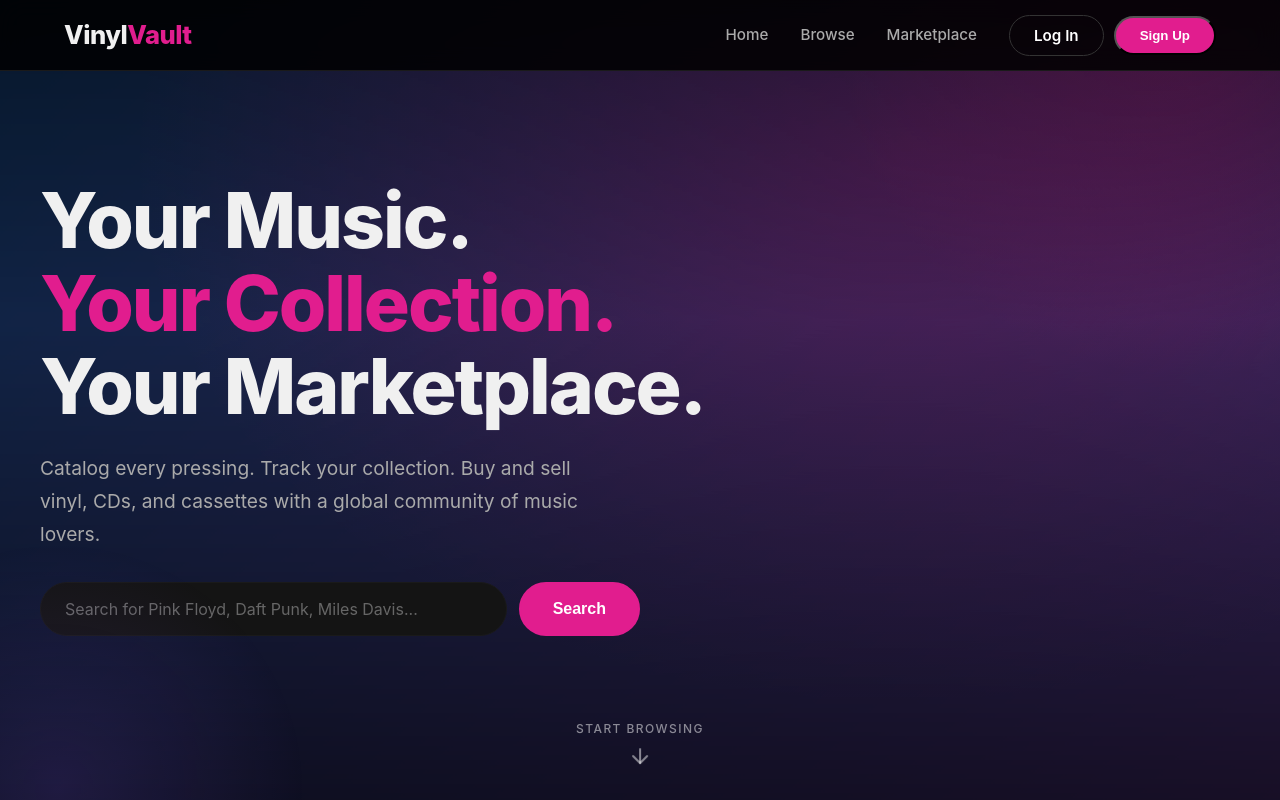
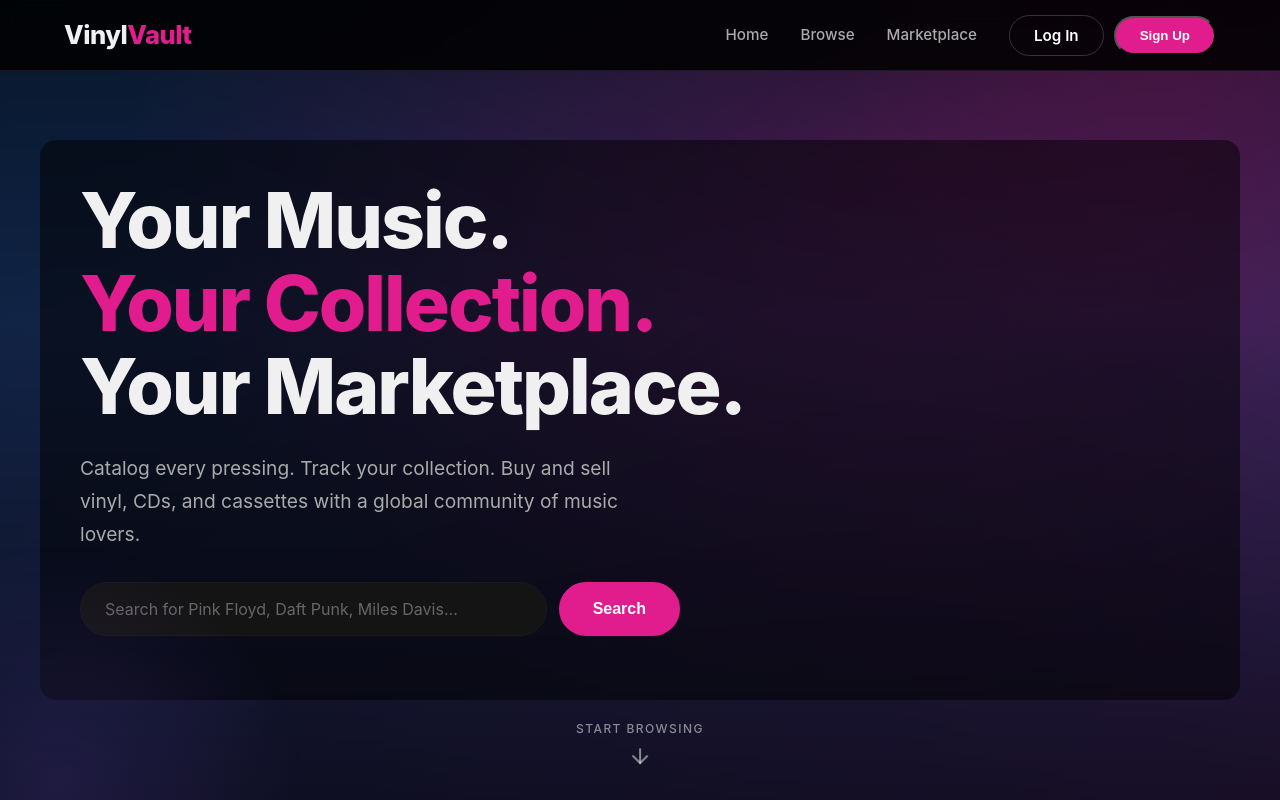
Before and after one commit to nookarin/JSD13-week04, a website: page day3-build-ecommerce/index.html in a window 1280 px wide. Shown: the top 800 px of the page. Drawn offline with Linux system fonts and the light colour scheme; no server answers.

Commit message:
add black box for readability

```diff
--- a/day3-build-ecommerce/styles.css
+++ b/day3-build-ecommerce/styles.css
@@ -493,6 +493,7 @@ img {
   position: relative;
   overflow: visible;
   transition: min-height 0.4s ease, padding 0.4s ease;
+  background-color: rgba(0, 0, 0, 0.6);
 }
 
 .hero.hero-collapsed {
@@ -666,6 +667,9 @@ img {
   width: 100%;
   position: relative;
   z-index: 1;
+  background: rgba(0, 0, 0, 0.5);
+  padding: 40px;
+  border-radius: 16px;
 }
 
 .hero h1 {
```
